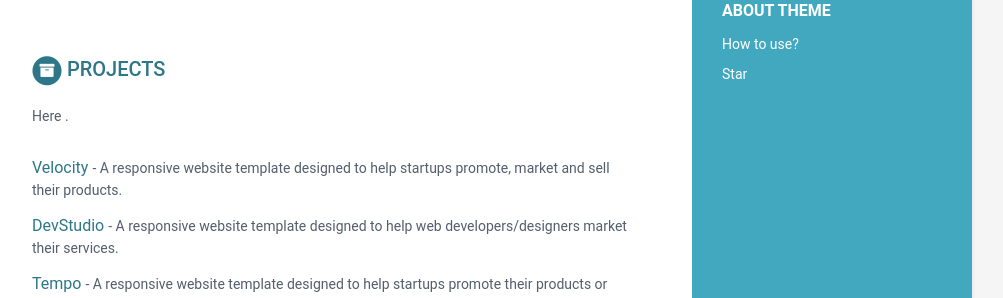
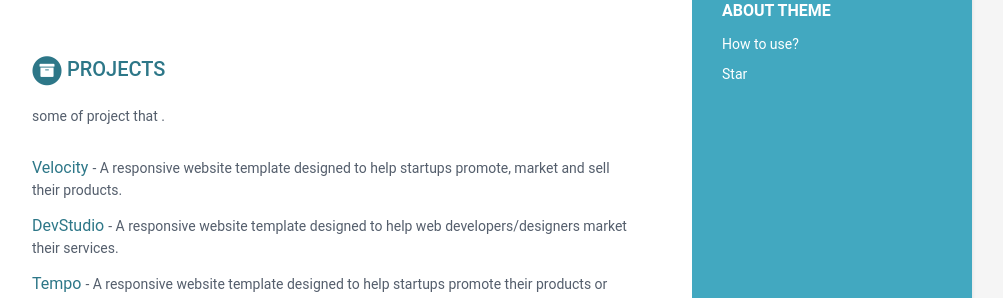
Before and after one commit to elcordova/caring-europa-fe48a, a Jekyll site: the page built from index.html, in a window 1280 px wide. Shown: the part 991-1289 px from the top of the page, without its empty margins (168-1171 px from the left). Built offline with Jekyll 4.4.1, drawn with Linux system fonts in a browser that asks for light colours.

Commit message:
data.yml: changed

```diff
--- a/_data/data.yml
+++ b/_data/data.yml
@@ -78,7 +78,7 @@ experiences:
 projects:
   title: Projects
   intro: >
-    Here .
+    some of project that .
   assignments:
     - title: Velocity
       link: '#hook'
```
